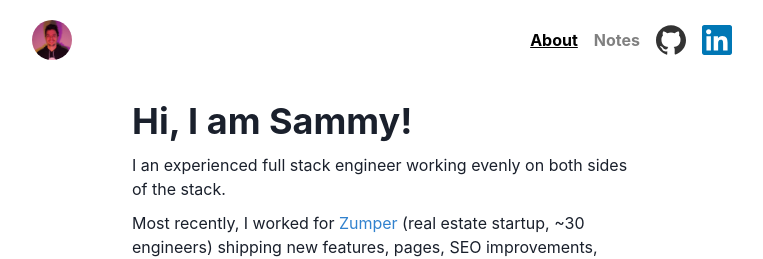
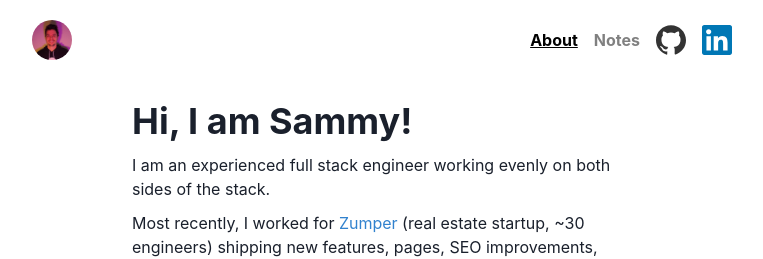
Before and after one commit to sammydowds/next-blog, a Next.js app: page / in a window 1280 px wide. Shown: the top 259 px of the page, without its empty margins (258-1021 px from the left). Built offline with nearby package versions, Linux system fonts and the light colour scheme.

Commit message:
chore: facepalm

```diff
--- a/pages/index.tsx
+++ b/pages/index.tsx
@@ -20,7 +20,7 @@ export default function Home() {
 						<VStack align="start" gap="10px">
 							<Heading>Hi, I am Sammy!</Heading>
 							<Text fontSize="16px">
-								I an experienced full stack engineer working evenly on both sides of the stack.
+								I am an experienced full stack engineer working evenly on both sides of the stack.
 							</Text>
 							<Text fontSize="16px">
 								Most recently, I worked for <Link color="blue.500" href="https://www.zumper.com" isExternal>Zumper</Link> (real estate startup, ~30 engineers) shipping new features, pages, SEO improvements, workers, consumers, tables, and APIs.
```
